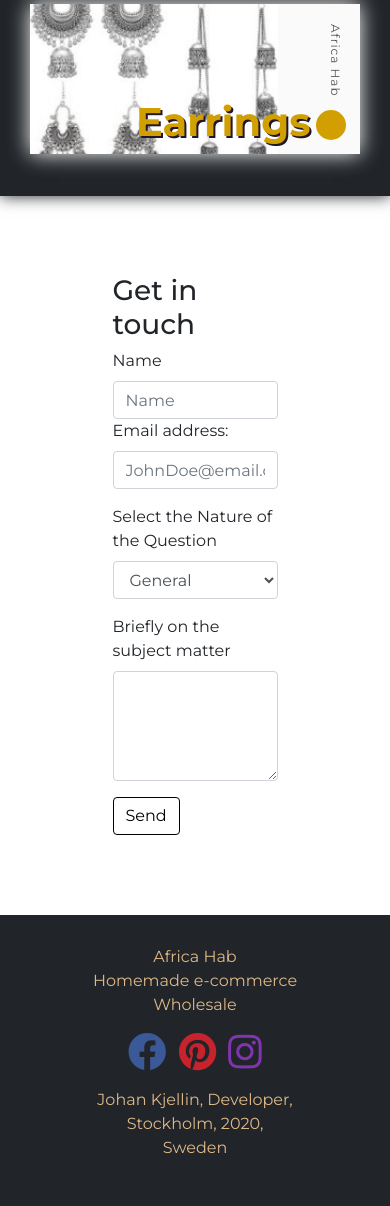
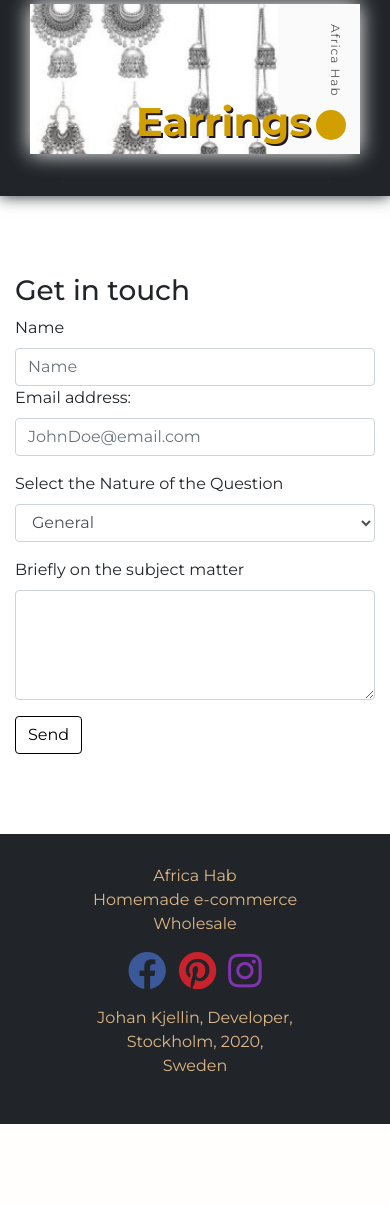
Before and after one commit to Voggastur/full-stack-framework-project, a Django app: page /about/contact/ in a window 390 px wide. Shown: the part 732-1938 px from the top of the page. After the commit the page ends 1856 px from the top, so only its background shows below. Run offline with Django 3.2, Linux system fonts and the light colour scheme; some libraries are stand-ins or nearby versions.

Commit message:
changed to bigger bootstrap column on small screens for contact

```diff
--- a/about/templates/about/contact.html
+++ b/about/templates/about/contact.html
@@ -15,7 +15,7 @@
 
 <section class="container-fluid">
   <div class="row">
-    <div class="col-6 offset-3">
+    <div class="col-12 col-md-6 offset-md-3">
       <!-- Contact Form with EmailJS backend -->
       <form onsubmit="return sendMail(this);">
         <div class="form-group">
```
